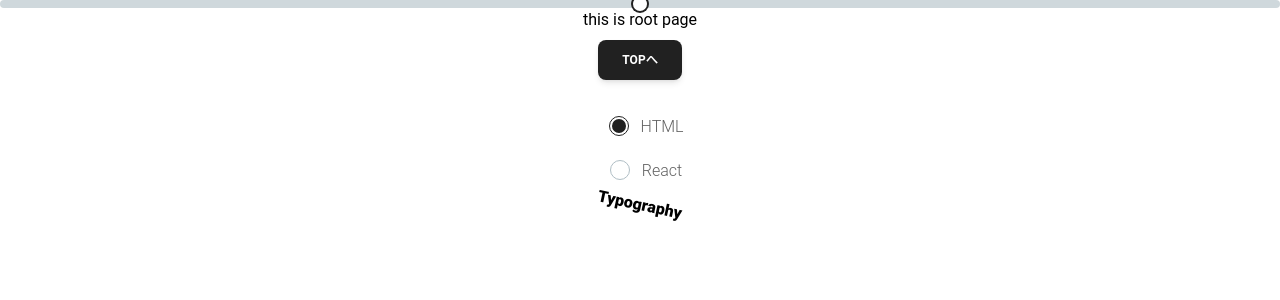
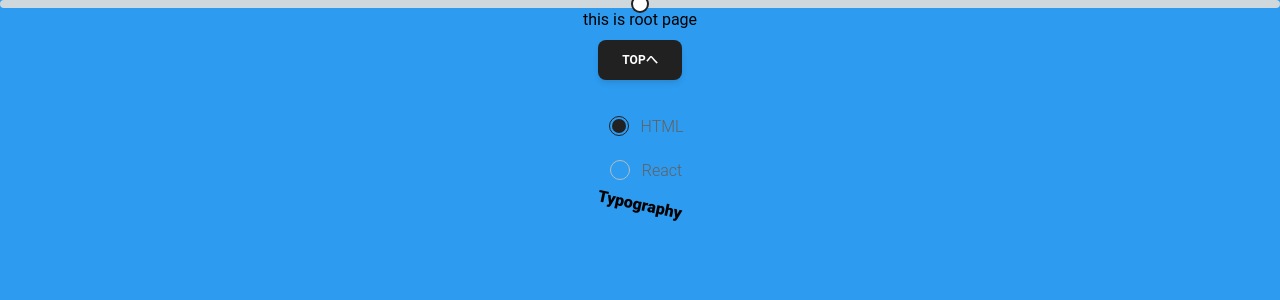
Before and after one commit to IP-Battle/IP_Battle_Front, a React (Vite) app: page / in a window 1280 px wide. Shown: the top 300 px of the page. Built offline with nearby package versions, Linux system fonts and the light colour scheme.

Commit message:
feat: bg-color設定

```diff
--- a/src/index.css
+++ b/src/index.css
@@ -2,7 +2,14 @@
 @tailwind components;
 @tailwind utilities;
 
+.bg-custom-background {
+  @apply bg-background;
+}
+
 @layer base {
+  body {
+    @apply bg-custom-background;
+  }
   :root {
     --background: 0 0% 100%;
     --foreground: 222.2 84% 4.9%;
--- a/tailwind.config.js
+++ b/tailwind.config.js
@@ -10,7 +10,11 @@ export default withMT({
     '@node_modules/@material-tailwind/react/theme/utilities/**/*.{js,ts,jsx,tsx}',
   ],
   theme: {
-    extend: {},
+    extend: {
+      colors: {
+        background: 'rgb(45, 155, 240)',
+      },
+    },
   },
   plugins: [],
 })
```
Also changed, not shown: 1 other file (tests, documents, lock files or other folders).
